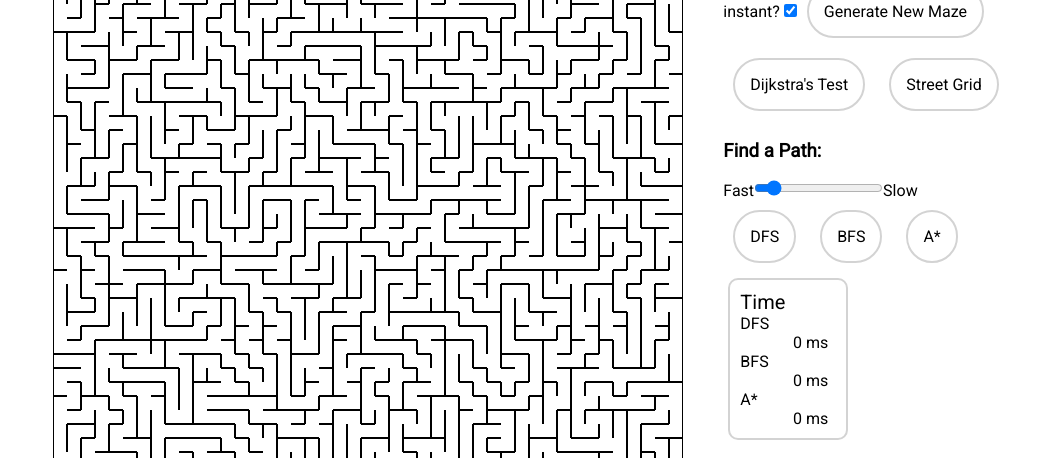
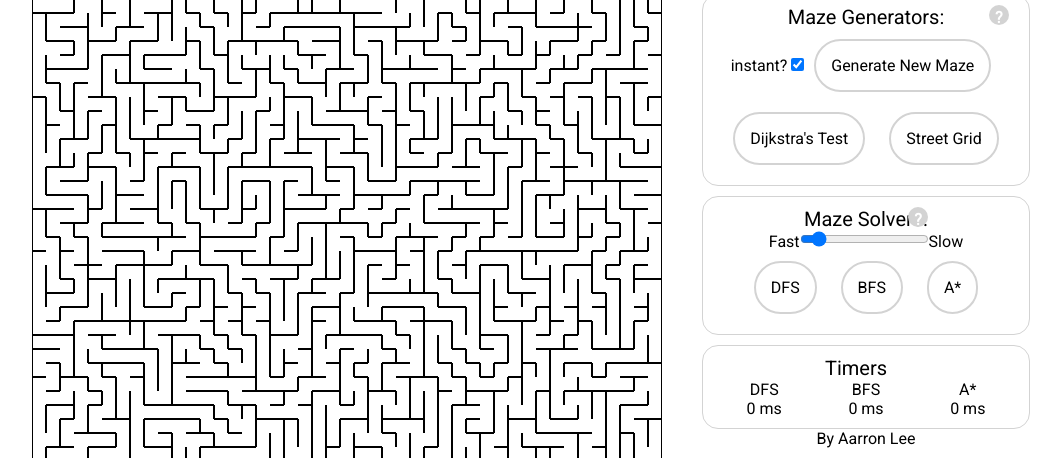
Before and after one commit to aarron-lee/Maze-Life, a website built with webpack: page index.html in a window 1280 px wide. Shown: the part 99-557 px from the top of the page, without its empty margins (109-1170 px from the left). Built offline with nearby package versions, Linux system fonts and the light colour scheme.

Commit message:
add boxes around groups of buttons, add basic modal button w/ styling

```diff
--- a/index.html
+++ b/index.html
@@ -24,6 +24,10 @@
       <h1>Maze Life</h1>
 
       <div id="maze-form-container">
+        <div class="title">
+          <h2>Maze Generators:</h2>
+          <div class="modal-button" id="#generators-modal">?</div>
+        </div>
 
         <form id="generate-maze-form">
           <div><label>instant?</label>&nbsp;<input type="checkbox" id="instant-checkbox" value="instant" checked/><button id="generate-maze-button">Generate New Maze</button></div>
@@ -33,7 +37,10 @@
 
       </div>
       <div id="search-buttons">
-        <h3>Find a Path:</h3>
+        <div class="title">
+          <h2>Maze Solvers:</h2>
+          <div class="modal-button" id="#solvers-modal">?</div>
+        </div>
 
         <div>
           Fast<input type="range" id="search-speed-slider" min="1" max="50"/>Slow
@@ -45,10 +52,12 @@
         </div>
       </div>
       <div id="timers-container">
-        <h2>Time</h2>
-        DFS <div id="timer-dfs">0 ms</div>
-        BFS <div id="timer-bfs">0 ms</div>
-        A* <div id="timer-astar">0 ms</div>
+        <h2>Timers</h2>
+        <div id="timers">
+          <div>DFS <div id="timer-dfs">0 ms</div></div>
+          <div>BFS <div id="timer-bfs">0 ms</div></div>
+          <div>A* <div id="timer-astar">0 ms</div></div>
+      </div>
       </div>
 
       <h3>By Aarron Lee</h3>
--- a/reset.css
+++ b/reset.css
@@ -1,4 +1,4 @@
-html, body, header, nav, h1, a,
+html, body, header, nav, h1, h3, a,
 ul, li, strong, main, button, i,
 section, img, div, h2, p, form,
 fieldset, label, input, textarea,
--- a/style.css
+++ b/style.css
@@ -21,6 +21,7 @@ h2{
 #links{
   display: flex;
   flex-direction: row;
+  justify-content: center;
 }
 
 #links li{
@@ -46,6 +47,7 @@ h2{
 }
 
 .form-col{
+  text-align: center;
 }
 
 #root{
@@ -60,6 +62,34 @@ h2{
   color: #d4d8dc;
 }
 
+.title{
+  position: relative;
+  box-sizing: border-box;
+}
+
+.modal-button{
+  position: absolute;
+  padding: 3px;
+  width: 20px;
+  height: 20px;
+  border-radius: 50%;
+  background-color: lightgray;
+  color: white;
+  font-weight: 700;
+  right: 0px;
+  top: 0px;
+}
+.modal-button:hover{
+  background-color: gray;
+}
+
+#maze-form-container{
+  text-align: center;
+  border: 1px solid lightgray;
+  border-radius: 1em;
+  padding: 5px 10px;
+  margin-bottom: 10px;
+}
 
 
 #maze-form-container > form{
@@ -87,6 +117,44 @@ button{
 }
 button:hover{
   opacity: 0.5;
+}
+
+
+
+#search-buttons{
+  display: flex;
+  flex-direction: column;
+  align-items: center;
+  border: 1px solid lightgray;
+  border-radius: 1em;
+  padding: 5px 10px;
+}
+
+#timers-container{
+  display: flex;
+  flex-direction: column;
+  border-radius: 1em;
+  border: 1px solid lightgray;
+  padding: 10px ;
+  box-sizing: border-box;
+  margin-top: 10px;
+  color: black;
+  justify-content: center;
+}
+
+#timers{
+  flex-direction: row;
+  display: flex;
+  justify-content: space-around;
+}
+
+#timers-container h2{
+  margin-right: 20px;
+}
+
+div[id*="timer-"]{
+  text-align: right;
+  margin: 0 8px;
 }
 
 
@@ -139,31 +207,6 @@ div[id*="row-"]{
 }
 
 
-#search-buttons{
-  display: flex;
-  flex-direction: column;
-}
-
-#timers-container{
-  display: flex;
-  flex-direction: row;
-  border-radius: 10px;
-  border: 2px solid lightgray;
-  padding: 10px ;
-  box-sizing: border-box;
-  margin: 5px;
-  color: black;
-  justify-content: center;
-}
-#timers-container h2{
-  margin-right: 20px;
-}
-
-div[id*="timer-"]{
-  text-align: right;
-  margin: 0 8px;
-}
-
 @media (max-width: 891px){
   .form-col{
     text-align: center;
@@ -183,11 +226,6 @@ div[id*="timer-"]{
     width: 10px;
     height: 10px;
   }
-  #timers-container{
-    display: flex;
-    flex-direction: column!important;
-    max-width: 120px;
-  }
 
   .form-col{
     margin-left: 30px;
@@ -201,6 +239,14 @@ div[id*="timer-"]{
     flex-direction: row;
   }
 
+  #maze-form-container{
+    padding: 10px 20px;
+  }
+
+  #search-buttons{
+    padding: 10px 20px;
+  }
+
   .form-col{
     margin-left: 40px;
   }
@@ -210,9 +256,5 @@ div[id*="timer-"]{
     height: 14px;
   }
 
-  #timers-container{
-    display: flex;
-    flex-direction: column!important;
-    max-width: 120px;
-  }
+
 }
```
